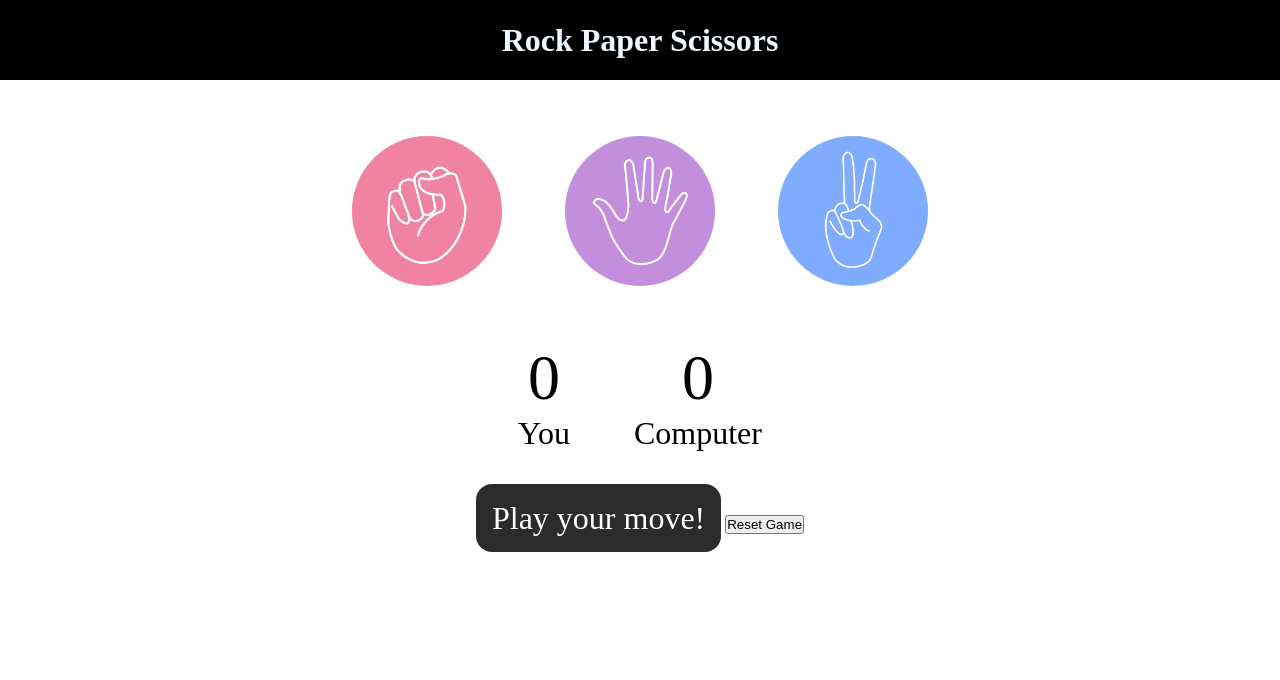
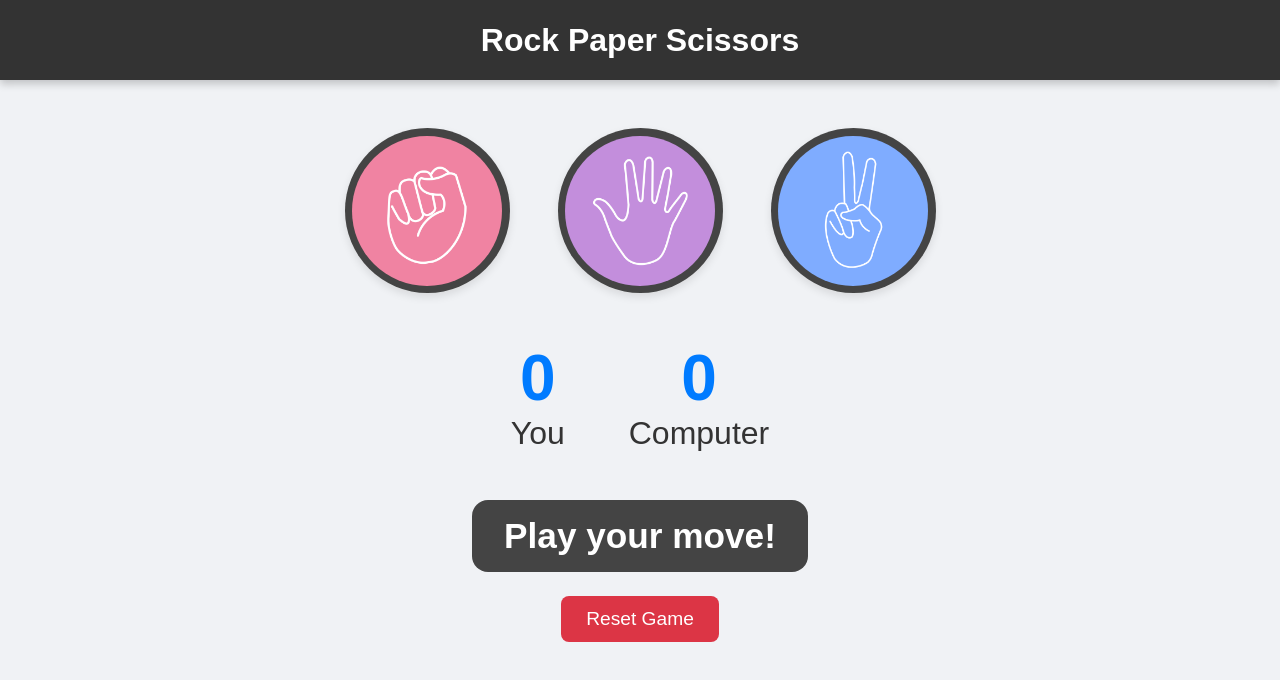
Before and after one commit to TiwariDivya25/RockPaperScissors_Game, a plain HTML site: page index.html in a window 1280 px wide. Drawn offline with Linux system fonts and the light colour scheme.

Commit message:
Update style.css

```diff
--- a/style.css
+++ b/style.css
@@ -2,34 +2,20 @@
     margin: 0;
     padding: 0;
     text-align: center;
+    box-sizing: border-box;
+}
+
+body {
+    font-family: Arial, sans-serif;
+    background-color: #f0f2f5;
 }
 
 h1 {
-    background-color: black;
-    color:aliceblue;
+    background-color: #333;
+    color: #fff;
     height: 5rem;
     line-height: 5rem;
-}
-
-.choice {
-    height: 165px;
-    width: 165px;
-    border-radius: 50%;
-    display: flex;
-    justify-content: center;
-    align-items: center;
-}
-
-.choice:hover {
-    cursor: pointer;
-    background-color: rgb(44, 43, 43);
-}
-
-img {
-    height: 150px;
-    width: 150px;
-    object-fit: cover;
-    border-radius: 50%;
+    box-shadow: 0 4px 8px rgba(0, 0, 0, 0.2);
 }
 
 .choices {
@@ -40,6 +26,42 @@ img {
     margin-top: 3rem;
 }
 
+.choice {
+    height: 165px;
+    width: 165px;
+    border-radius: 50%;
+    display: flex;
+    justify-content: center;
+    align-items: center;
+    background-color: #444;
+    box-shadow: 0 4px 8px rgba(0, 0, 0, 0.1);
+    transition: all 0.2s ease-in-out;
+    border: 5px solid transparent;
+}
+
+.choice:hover {
+    cursor: pointer;
+    transform: translateY(-5px);
+    box-shadow: 0 8px 16px rgba(0, 0, 0, 0.2);
+}
+
+.choice.selected {
+    border-color: #007bff;
+    box-shadow: 0 0 0 8px rgba(0, 123, 255, 0.3);
+}
+
+img {
+    height: 150px;
+    width: 150px;
+    object-fit: cover;
+    border-radius: 50%;
+    transition: opacity 0.3s ease-in-out;
+}
+
+.computer-choice-img {
+    opacity: 0;
+}
+
 .score-board {
     display: flex;
     justify-content: center;
@@ -47,22 +69,54 @@ img {
     font-size: 2rem;
     margin-top: 3rem;
     gap: 4rem;
+    color: #333;
+}
+
+.score {
+    display: flex;
+    flex-direction: column;
+    align-items: center;
 }
 
 #user-score,
 #computer-score {
     font-size: 4rem;
+    font-weight: bold;
+    color: #007bff;
 }
 
 .msg-container {
     margin-top: 3rem;
+    display: flex;
+    flex-direction: column;
+    align-items: center;
+    gap: 1.5rem;
 }
 
 #msg {
-    background-color: rgb(44, 43, 43);
-    color:white;
-    font-size: 2rem;
-    display: inline;
-    padding: 1rem;
+    background-color: #444;
+    color: white;
+    font-size: 2.2rem;
+    font-weight: bold;
+    display: inline-block;
+    padding: 1rem 2rem;
     border-radius: 1rem;
+    min-width: 300px;
+    transition: background-color 0.3s ease-in-out;
 }
+
+#reset-btn {
+    padding: 12px 25px;
+    font-size: 1.2rem;
+    background-color: #dc3545;
+    color: white;
+    border: none;
+    border-radius: 0.5rem;
+    cursor: pointer;
+    transition: background-color 0.2s ease-in-out, transform 0.1s ease-in-out;
+}
+
+#reset-btn:hover {
+    background-color: #c82333;
+    transform: translateY(-2px);
+}
```
